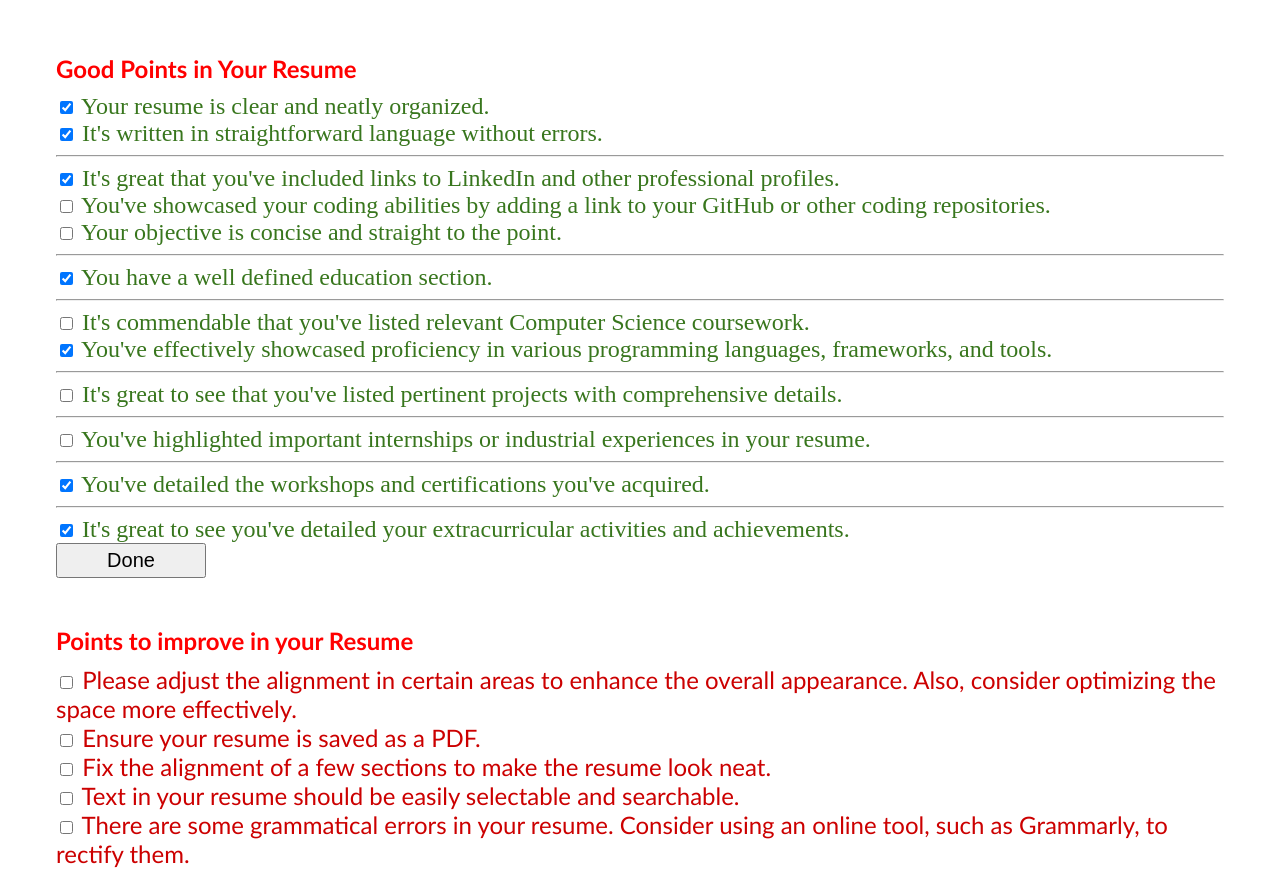
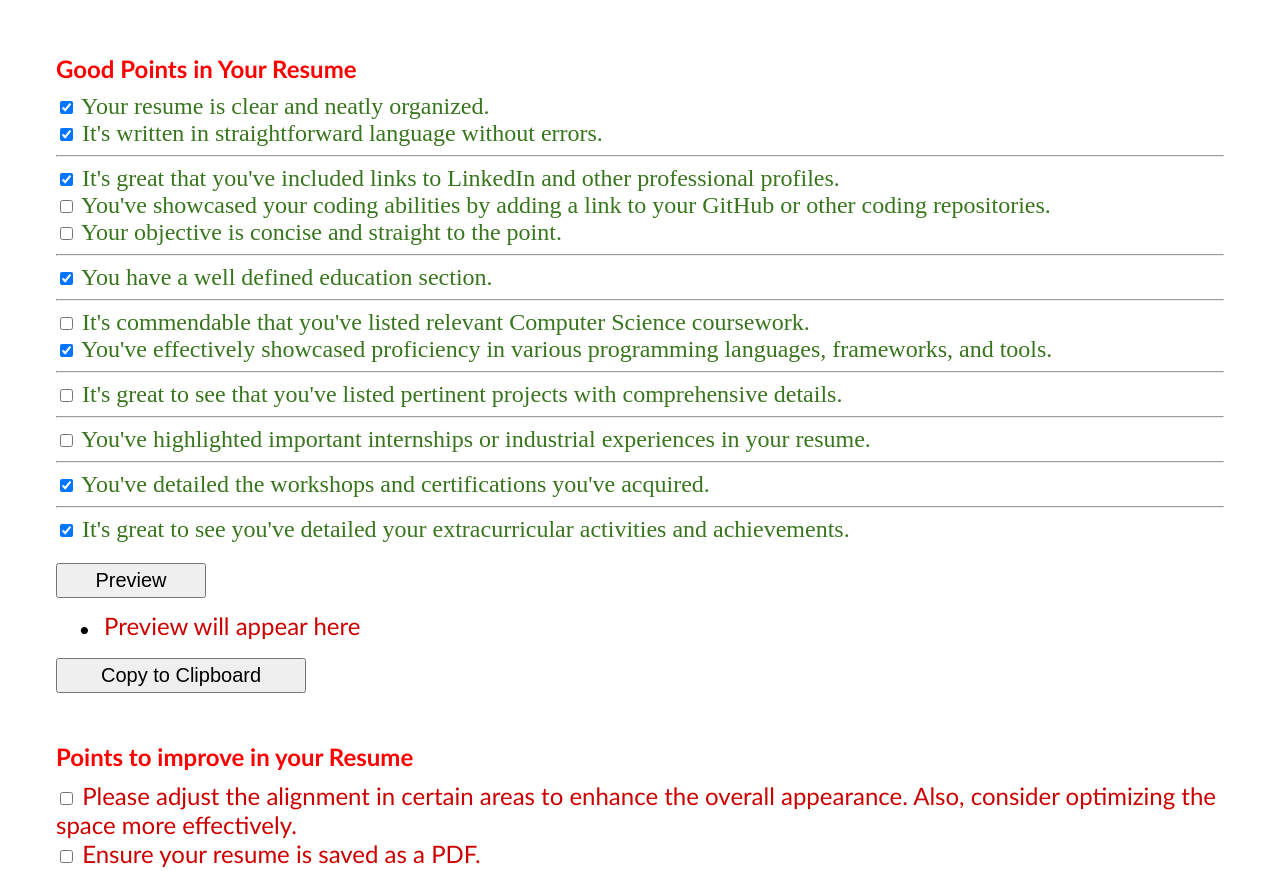
Before and after one commit to omprashantjain/ResumeReview, a plain HTML site: page index.html in a window 1280 px wide. Shown: the top 871 px of the page. Drawn offline with Linux system fonts and the light colour scheme; a web font is replaced by a local one.

Commit message:
UI updates.

```diff
--- a/css/resume.css
+++ b/css/resume.css
@@ -3,6 +3,7 @@ ul.lst-kix_t2bwjy7jyg4b-8 {
   list-style-type: none;
 }
 ul.lst-kix_list_1-0 {
+  margin-top: 15px;
   list-style-type: none;
 }
 ul.lst-kix_t2bwjy7jyg4b-4 {
@@ -18,6 +19,7 @@ ul.lst-kix_t2bwjy7jyg4b-7 {
   list-style-type: none;
 }
 ul.lst-kix_t2bwjy7jyg4b-0 {
+  margin-top: 15px;
   list-style-type: none;
 }
 ul.lst-kix_t2bwjy7jyg4b-1 {
@@ -332,7 +334,14 @@ h6 {
   text-align: left;
 }
 .done {
+    margin-top: 20px;
     width: 150px;
     height: 35px;
     font-size: 20px;
 }
+.copy {
+  margin-top: 20px;
+  width: 250px;
+  height: 35px;
+  font-size: 20px;
+}
--- a/index.html
+++ b/index.html
@@ -56,22 +56,13 @@
     </label>
 
     <br>
-    <input type="button" class="done" value="Done" onclick="posDone();">
+    <input type="button" class="done" value="Preview" onclick="posDone();">
 
 
     <ul id="pos-list" class="c9 lst-kix_list_1-0 start">
+        <li class="c0 li-bullet-0"><span class="c6">Preview will appear here</span></li>
     </ul>
-
-
-
-
-
-
-
-
-
-
-
+    <button id='pos-copy-button' class="copy" onclick="copyToClipboard('pos-list', 'pos-copy-button')">Copy to Clipboard</button>
 
 
     <hr style="page-break-before: always; display: none" />
@@ -90,8 +81,8 @@
         Ensure your resume is saved as a PDF.
     </label> <br>
 
-    <label class="c6" for="neg-alignment">
-        <input type="checkbox" class="neg-checkbox" id="neg-alignment">
+    <label class="c6" for="neg-alignment-sections">
+        <input type="checkbox" class="neg-checkbox" id="neg-alignment-sections">
         Fix the alignment of a few sections to make the resume look neat.
     </label> <br>
 
@@ -200,10 +191,13 @@
         Consider introducing a section dedicated to emphasizing relevant soft skills, such as communication or critical thinking, to further round out your profile.
     </label> <br>
 
-    <input type="button" class="done" value="Done" onclick="negDone();">
+    <input type="button" class="done" value="Preview" onclick="negDone();">
 
     <ul id="neg-list" class="c9 lst-kix_t2bwjy7jyg4b-0 start">
+        <li class="c0 li-bullet-0"><span class="c3">Preview will appear here</span></li>
     </ul>
+
+    <button id='neg-copy-button' class="copy" onclick="copyToClipboard('neg-list', 'neg-copy-button')">Copy to Clipboard</button>
 
     <p class="c2 c11"><span class="c6"></span></p>
     <p class="c2"><span class="c8"></span></p>
--- a/js/resume.js
+++ b/js/resume.js
@@ -21,3 +21,32 @@ function negDone() {
         }
     }
 }
+
+function copyToClipboard(element, buttonId) {
+    const doc = document;
+    const text = doc.getElementById( element );
+    let range;
+    let selection;
+
+    if( doc.body.createTextRange ) {
+
+        range = doc.body.createTextRange();
+        range.moveToElement( text );
+        range.select();
+
+    } else if ( window.getSelection ) {
+
+        selection = window.getSelection();
+
+        range = doc.createRange();
+        range.selectNodeContents( text );
+
+        selection.removeAllRanges();
+        selection.addRange( range );
+
+    }
+
+    document.execCommand( 'copy' );
+    window.getSelection().removeAllRanges();
+    document.getElementById( buttonId ).textContent = 'Copied to clipboard!';
+}
```
